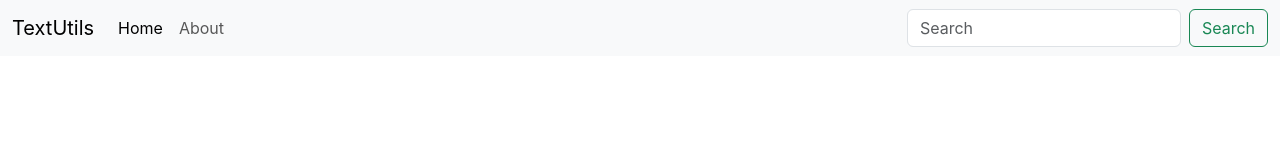
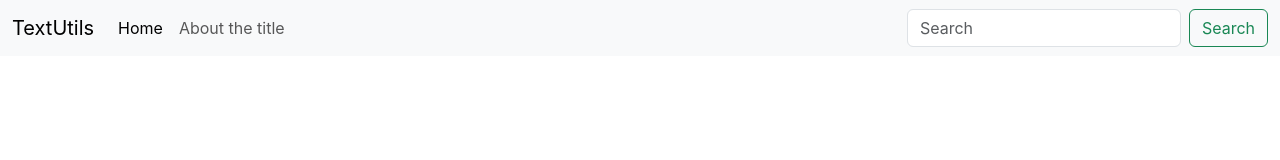
Before and after one commit to Nilakshi2006/TextUtils-React, a React (Create React App) app: page / in a window 1280 px wide. Shown: the top 160 px of the page. Built offline with nearby package versions, Linux system fonts and the light colour scheme.

Commit message:
Day 4 of React

```diff
--- a/src/App.js
+++ b/src/App.js
@@ -1,30 +1,9 @@
 import './App.css';
+import Navbar from './components/navbar';
 function App() {
   return (
 <>
-<nav className="navbar navbar-expand-lg bg-body-tertiary">
-  <div className="container-fluid">
-    <a className="navbar-brand" href="/">TextUtils</a>
-    <button className="navbar-toggler" type="button" data-bs-toggle="collapse" data-bs-target="#navbarSupportedContent" aria-controls="navbarSupportedContent" aria-expanded="false" aria-label="Toggle navigation">
-      <span className="navbar-toggler-icon"></span>
-    </button>
-    <div className="collapse navbar-collapse" id="navbarSupportedContent">
-      <ul className="navbar-nav me-auto mb-2 mb-lg-0">
-        <li className="nav-item">
-          <a className="nav-link active" aria-current="page" href="/">Home</a>
-        </li>
-        <li className="nav-item">
-          <a className="nav-link" href="/">About</a>
-        </li>
-
-      </ul>
-      <form className="d-flex" role="search">
-        <input className="form-control me-2" type="search" placeholder="Search" aria-label="Search"/>
-        <button className="btn btn-outline-success" type="submit">Search</button>
-      </form>
-    </div>
-  </div>
-</nav>
+<Navbar title="TextUtils"/>
 </>
   );
 }
--- /dev/null
+++ b/src/components/navbar.js
@@ -0,0 +1,41 @@
+import React from 'react'
+import PropTypes from 'prop-types'
+
+export default function Navbar({ title, aboutText = 'About the title' }) {
+  return (
+
+<>
+<nav className="navbar navbar-expand-lg bg-body-tertiary">
+  <div className="container-fluid">
+    <a className="navbar-brand" href="/">{title}</a>
+    <button className="navbar-toggler" type="button" data-bs-toggle="collapse" data-bs-target="#navbarSupportedContent" aria-controls="navbarSupportedContent" aria-expanded="false" aria-label="Toggle navigation">
+      <span className="navbar-toggler-icon"></span>
+    </button>
+    <div className="collapse navbar-collapse" id="navbarSupportedContent">
+      <ul className="navbar-nav me-auto mb-2 mb-lg-0">
+        <li className="nav-item">
+          <a className="nav-link active" aria-current="page" href="/">Home</a>
+        </li>
+        <li className="nav-item">
+          <a className="nav-link" href="/">{aboutText}</a>
+        </li>
+
+      </ul>
+      <form className="d-flex" role="search">
+        <input className="form-control me-2" type="search" placeholder="Search" aria-label="Search"/>
+        <button className="btn btn-outline-success" type="submit">Search</button>
+      </form>
+    </div>
+  </div>
+</nav>
+</>
+  )
+}
+
+Navbar.propTypes = {
+  title: PropTypes.string,
+  aboutText: PropTypes.string
+}
+Navbar.defaultProps = {
+  aboutText: 'About the title'
+}
```
